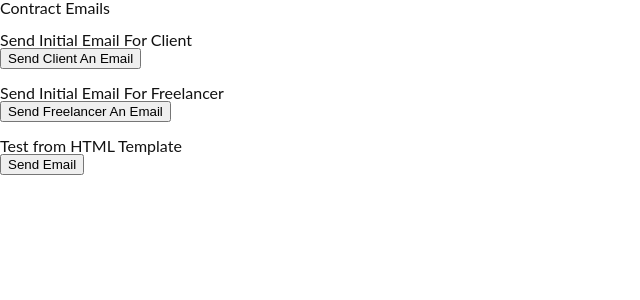
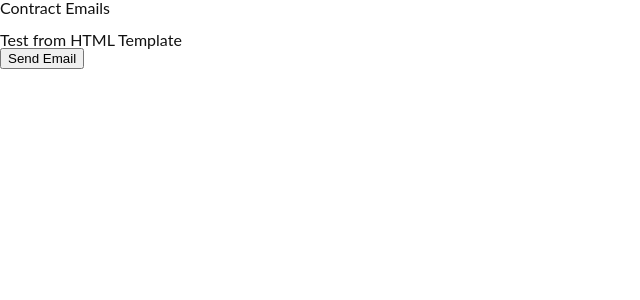
Before and after one commit to bkatchmar/InflowBaseCode, a Django app: a page that uses inflowhq/contractsandprojects/templates/email_area.html in a window 1280 px wide. Shown: the top 300 px of the page, without its empty margins (0-640 px from the left). Run offline with Django 3.2, Linux system fonts and the light colour scheme; the visitor is signed in with stand-in values (Sample User, id 1).

Commit message:
Cleaning up some older email trigger code

```diff
--- a/inflowhq/contractsandprojects/templates/email_area.html
+++ b/inflowhq/contractsandprojects/templates/email_area.html
@@ -9,20 +9,6 @@
 	<h1>Contract Emails</h1>
 	<br />
 	<form method="post">
-		<h2>Send Initial Email For Client</h2>
-		<input type="hidden" name="mode" value="initial-client" />
-		<input type="submit" value="Send Client An Email" />
-		{% csrf_token %}
-	</form>
-	<br />
-	<form method="post">
-		<h2>Send Initial Email For Freelancer</h2>
-		<input type="hidden" name="mode" value="initial-freelancer" />
-		<input type="submit" value="Send Freelancer An Email" />
-		{% csrf_token %}
-	</form>
-	<br />
-	<form method="post">
 		<h2>Test from HTML Template</h2>
 		<input type="hidden" name="mode" value="snickity-snack" />
 		<input type="submit" value="Send Email" />
--- a/inflowhq/contractsandprojects/views.py
+++ b/inflowhq/contractsandprojects/views.py
@@ -34,12 +34,5 @@ class EmailPlaceholderView(LoginRequiredMixin, TemplateView):
         handler = EmailHandler()
 
         email_mode = request.POST.get("mode", "")
-
-        if email_mode == "initial-freelancer":
-            handler.send_for_initial_freelancer(contract_to_send)
-        elif email_mode == "initial-client":
-            handler.send_for_initial_client(contract_to_send)
-        else:
-            handler.send_base_email(contract_to_send)
-
+        handler.send_base_email(contract_to_send)
         return render(request, self.template_name, context)
```
Also changed, not shown: inflowhq/contractsandprojects/email_handler.py (+0 -29 lines).
